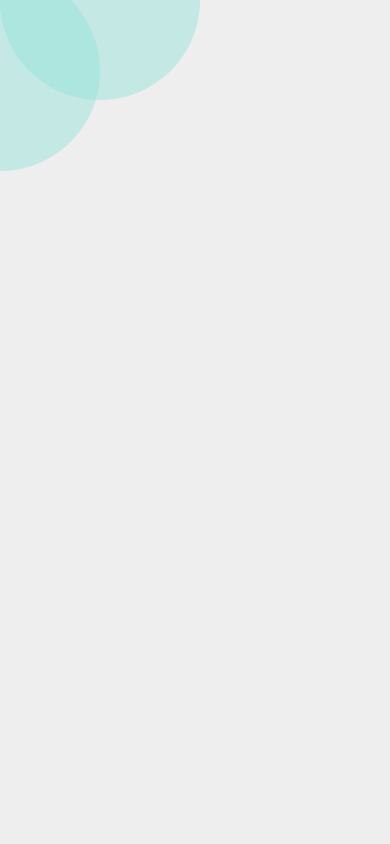
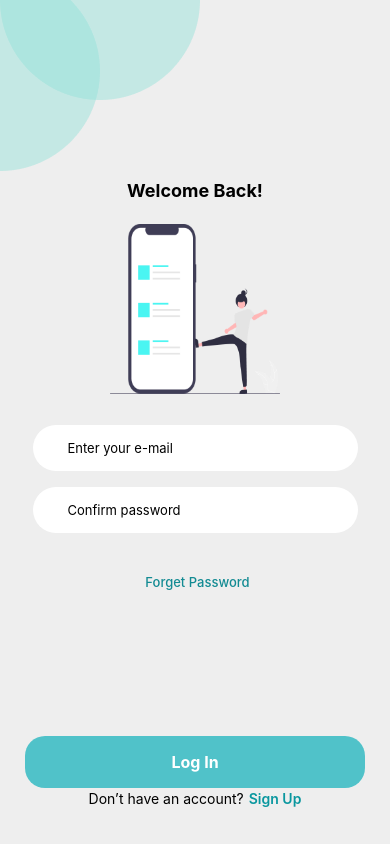
Before and after one commit to pjcaro/todo-app-RN, a React Native app: screen /Login in a window 390 px wide. Built offline with nearby package versions, Linux system fonts and the light colour scheme.

Commit message:
add login

```diff
--- a/src/assets/index.js
+++ b/src/assets/index.js
@@ -1,11 +1,13 @@
 const onboarding = require('./onboarding.png');
 const elipse = require('./elipse.png');
-const login = require('./login.png')
+const login = require('./login.png');
+const rectangle = require('./rectangle.png');
 
 const images = {
   onboarding,
   elipse,
-  login
+  login,
+  rectangle,
 };
 
 export default images;
--- /dev/null
+++ b/src/components/forget_password/index.js
@@ -0,0 +1,16 @@
+import { useNavigation } from '@react-navigation/native';
+import React from 'react';
+import { Text, TouchableOpacity } from 'react-native';
+import styles from './styles';
+import t from '../../services/translate';
+
+const ForgetPassword = ({ textKey }) => {
+  const { navigate } = useNavigation();
+  return (
+    <TouchableOpacity onPress={() => navigate('SignUp')}>
+      <Text style={styles.textLink}>{t(textKey)}</Text>
+    </TouchableOpacity>
+  );
+};
+
+export default ForgetPassword;
--- /dev/null
+++ b/src/components/forget_password/styles.js
@@ -0,0 +1,11 @@
+const styles = {
+  textLink: {
+    marginLeft: 5,
+    color: '#138B93',
+    fontSize: 13,
+    fontWeight: '500',
+    lineHeight: 19.5,
+  },
+};
+
+export default styles;
--- /dev/null
+++ b/src/components/text_login/index.js
@@ -0,0 +1,18 @@
+import { useNavigation } from '@react-navigation/native';
+import React from 'react';
+import { Text, TouchableOpacity } from 'react-native';
+import styles from './styles';
+import t from '../../services/translate';
+
+
+const TextLogin = ({textKey}) => {
+  const { navigate } = useNavigation();
+
+  return (
+    <TouchableOpacity onPress={() => navigate('SignUp')}>
+      <Text style={styles.textLink}>{t(textKey)}</Text>
+    </TouchableOpacity>
+  );
+};
+
+export default TextLogin;
--- /dev/null
+++ b/src/components/text_login/styles.js
@@ -0,0 +1,11 @@
+const styles = {
+  textLink: {
+    marginLeft: 5,
+    color: '#0A979F',
+    fontSize: 14,
+    fontWeight: '600',
+    lineHeight: 21,
+  },
+};
+
+export default styles;
--- a/src/locales/es.js
+++ b/src/locales/es.js
@@ -7,6 +7,10 @@ export default {
     inputTitle: 'Welcome Onboard!',
     inputSubtitle: "Let's help you meet up your tasks.",
     buttonRegister: 'Register',
-    signIn: 'Sign In'
+    signIn: 'Sign In',
+    titleLogin: 'Welcome Back!',
+    buttonLogin: 'Log In',
+    signUp: 'Sign Up',
+    forgetPassword: 'Forget Password'
   },
 };
--- a/src/nav/index.js
+++ b/src/nav/index.js
@@ -13,7 +13,7 @@ const Navigator = () => {
     <NavigationContainer>
       <Stack.Navigator
         screenOptions={{ headerShown: false }}
-        initialRouteName="Home">
+        initialRouteName="Login">
         <Stack.Screen name="Home" component={Onboarding} />
         <Stack.Screen name="SignUp" component={SignUp} />
         <Stack.Screen name="Login" component={Login} />
--- a/src/views/login/index.js
+++ b/src/views/login/index.js
@@ -1,11 +1,55 @@
-import React from 'react';
+import React, { useState } from 'react';
+import { Image, Text, View } from 'react-native';
 import { useNavigation } from '@react-navigation/native';
+import styles from './styles';
+import t from '../../services/translate';
+import images from '../../assets';
 import BackgroundView from '../../containers/backgroundView';
+import InputForm from '../../components/input';
+import ButtonText from '../../components/buttonText';
+import TextLogin from '../../components/text_login';
+import ForgetPassword from '../../components/forget_password';
 
 const Login = () => {
+  const [text, onChangeText] = useState('');
+  const [text1, onChangeText1] = useState('');
   const { navigate } = useNavigation();
 
-  return <BackgroundView></BackgroundView>;
+  return (
+    <BackgroundView>
+      <View style={styles.info}>
+        <Text style={styles.title}>{t('onboarding.titleLogin')}</Text>
+        <Image source={images.login} style={styles.image} />
+      </View>
+      <View style={styles.inputContainer}>
+        <InputForm
+          text={text}
+          onChangeText={onChangeText}
+          placeholder={'Enter your e-mail'}
+          placeholderTextColor="#000"
+        />
+        <InputForm
+          text={text1}
+          onChangeText={onChangeText1}
+          placeholder={'Confirm password'}
+          placeholderTextColor="#000"
+        />
+      </View>
+      <View style={styles.textContainer}>
+        <ForgetPassword textKey="onboarding.forgetPassword" />
+      </View>
+      <View style={styles.buttonContainer}>
+        <ButtonText
+          onPress={() => navigate('Login')}
+          textKey="onboarding.buttonLogin"
+        />
+        <View style={{ flexDirection: 'row' }}>
+          <Text style={styles.textQuestion}>Don’t have an account?</Text>
+          <TextLogin textKey="onboarding.signUp" />
+        </View>
+      </View>
+    </BackgroundView>
+  );
 };
 
 export default Login;
--- a/src/views/login/styles.js
+++ b/src/views/login/styles.js
@@ -0,0 +1,47 @@
+const styles = {
+  image: {
+    width: 170,
+    height: 170,
+  },
+  title: {
+    fontSize: 18,
+    fontWeight: '700',
+    lineHeight: 27,
+    color: '#000',
+    marginBottom: 20,
+  },
+  textQuestion: {
+    color: '#000',
+    fontSize: 14,
+    fontWeight: '400',
+    lineHeight: 21,
+    justifyContent: 'center',
+    alignItems: 'center',
+  },
+  info: {
+    marginTop: 177,
+    paddingHorizontal: 60,
+    justifyContent: 'center',
+    alignItems: 'center',
+  },
+  buttonContainer: {
+    marginHorizontal: 25,
+    alignContent: 'center',
+    justifyContent: 'center',
+    alignItems: 'center',
+    marginBottom: 35,
+  },
+  inputContainer: {
+    flex: 1,
+    alignItems: 'center',
+    marginTop: 15,
+  },
+  textContainer: {
+    flex: 1,
+    alignItems: 'center',
+    marginTop: 59,
+    marginBottom: 59,
+  },
+};
+
+export default styles;
--- a/src/views/signUp/index.js
+++ b/src/views/signUp/index.js
@@ -1,20 +1,19 @@
-import React from 'react';
+import React, { useState } from 'react';
 import { Text, View } from 'react-native';
 import { KeyboardAwareScrollView } from 'react-native-keyboard-aware-scroll-view';
 import BackgroundView from '../../containers/backgroundView';
 import styles from './styles';
-import Button from '../../components/button';
 import InputForm from '../../components/input';
 import t from '../../services/translate';
 import { useNavigation } from '@react-navigation/native';
-import TextLink from '../../components/text';
+import TextLink from '../../components/text_register';
 import ButtonText from '../../components/buttonText';
 
 const SignUp = () => {
-  const [text, onChangeText] = React.useState('');
-  const [text1, onChangeText1] = React.useState('');
-  const [text2, onChangeText2] = React.useState('');
-  const [text3, onChangeText3] = React.useState('');
+  const [text, onChangeText] = useState('');
+  const [text1, onChangeText1] = useState('');
+  const [text2, onChangeText2] = useState('');
+  const [text3, onChangeText3] = useState('');
   const { navigate } = useNavigation();
 
   return (
```
Also changed, not shown: src/assets/rectangle.png (added), src/components/text_register/index.js (renamed from src/components/text/index.js), src/components/text_register/styles.js (renamed from src/components/text/styles.js).
